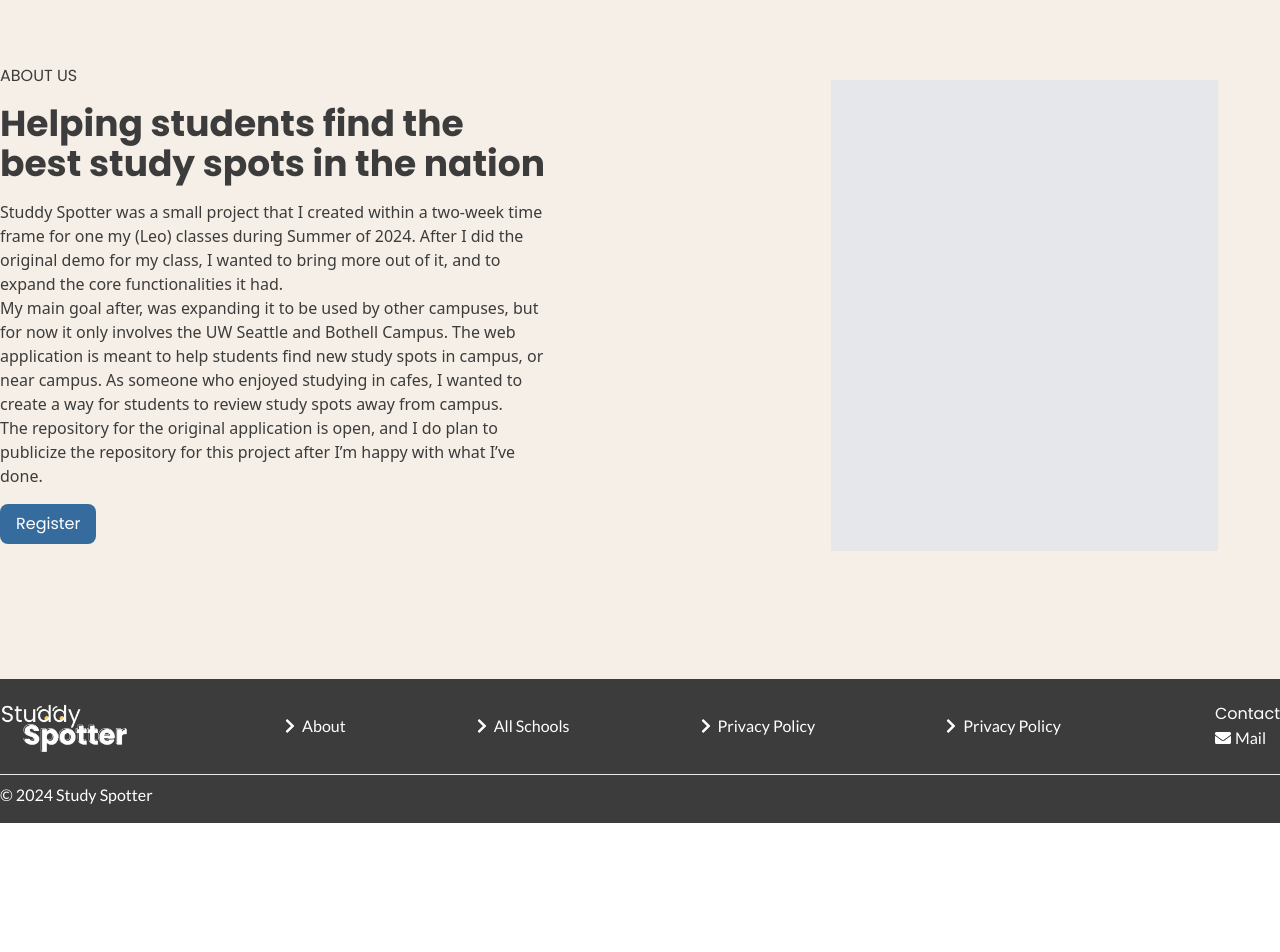
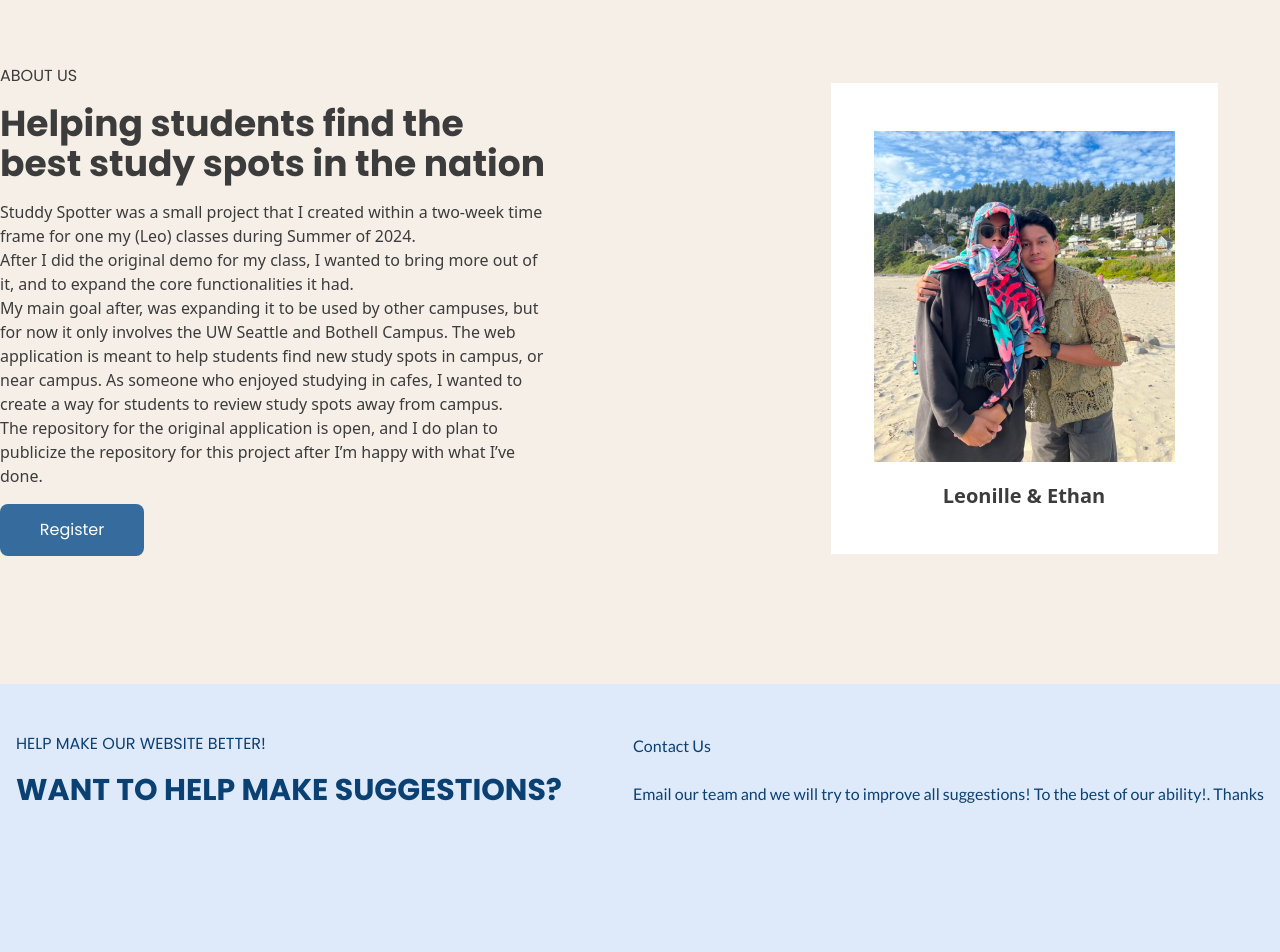
Before and after one commit to LeonilleM/studdy_spotter, a React (Vite) app: page /about in a window 1280 px wide. Shown: the part 160-1112 px from the top of the page. Before the commit the page ends 983 px from the top, so only its background shows below. Built offline with nearby package versions, Linux system fonts and the light colour scheme; no server answers.

Commit message:
"UI - Did major UI fixes, as well as re-worked on the about page"

```diff
--- a/src/pages/About/About.jsx
+++ b/src/pages/About/About.jsx
@@ -1,32 +1,49 @@
 import BackButton from '../../components/shared/BackButton';
+import Creators from '../../assets/littlemonkey.png'
 
 function About() {
   return (
     <div className=" bg-background ">
-      <div className="pt-24 container mx-auto">
+      <section className="pt-24 container mx-auto">
         <div className="absolute sm:left-14 left-5 pt-8">
           <BackButton />
         </div>
         <div className="flex flex-row flex-wrap container justify-between mx-auto sm:px-0 px-4 text-secondary space-y-4 py-32">
-          <div className="sm:w-[43%] space-y-4">
+          <div className="sm:w-[43%] space-y-4 flex flex-col justify-center">
             <h1 className="font-poppins">ABOUT US</h1>
             <h1 className="font-poppins text-4xl font-bold">Helping students find the <span>best</span> study spots in the nation</h1>
             <p>
               Studdy Spotter was a small project that I created within a two-week time frame for one my (Leo) classes during Summer of 2024.
+              <br />
               After I did the original demo for my class, I wanted to bring more out of it, and to expand the core functionalities it had.
               <br />
               My main goal after, was expanding it to be used by other campuses, but for now it only involves the UW Seattle and Bothell Campus. The web application is meant to help students find new study spots in campus, or near campus. As someone who enjoyed studying in cafes, I wanted to create a way for students to review study spots away from campus.
               <br />
               The repository for the original application is open, and I do plan to publicize the repository for this project after I’m happy with what I’ve done.
             </p>
-            <button className="bg-accent text-white font-poppins  py-2 px-4 rounded-lg">Register</button>
+            <button className="bg-accent text-white font-poppins  py-3.5 rounded-lg w-36">Register</button>
           </div>
           <div className="flex items-center justify-center sm:w-[40%] w-full">
-            <div className="h-[471px] w-[387px] bg-gray-200 flex items-center justify-center">
+            <div className="h-[471px] w-[387px] bg-white flex flex-col items-center py-12">
+              <img src={Creators} alt="Creators" />
+              <h1 className="font poppins text-xl font-semibold mt-5">Leonille & Ethan</h1>
             </div>
           </div>
         </div>
-      </div>
+      </section>
+      <section className="bg-[#DEEAF9] h-[385px] w-full">
+        <div className="container mx-auto flex flex-row flex-wrap justify-between items-center text-[#0B4073] py-12 px-4 ">
+          <div className="flex flex-col space-y-4 font-poppins ">
+            <h1>HELP MAKE OUR WEBSITE BETTER! </h1>
+            <h1 className="text-3xl font-bold w-">WANT TO HELP MAKE SUGGESTIONS?</h1>
+          </div>
+          <div className="flex flex-col space-y-6 font-lato">
+            <h1>Contact Us</h1>
+            <h1>Email our team and we will try to improve all suggestions! To the best of our ability!. Thanks</h1>
+
+          </div>
+        </div>
+      </section>
 
     </div>
   )
--- a/src/pages/Account/Account.jsx
+++ b/src/pages/Account/Account.jsx
@@ -39,7 +39,6 @@ function Account() {
         <div className="2xl:h-screen bg-background pt-20 text-secondary">
             {isAuthenticated ? (
                 <div className="flex lg:flex-row flex-col  container mx-auto py-24 2xl:px-40 px-4 gap-24">
-
                     <div className="flex flex-col lg:w-1/3 w-full">
                         <div className="flex flex-col items-center bg-secondary text-white  rounded-t-md p-8 shadow-lg font-lato">
                             <div className="self-start flex flex-col items-center ">
--- a/src/pages/Auth/SignIn.jsx
+++ b/src/pages/Auth/SignIn.jsx
@@ -52,15 +52,14 @@ function SignIn() {
 
     return (
         <div className="bg-background min-h-screen">
-            <div className="absolute md:translate-x-12 translate-x-6 translate-y-12 ">
+            <div className="absolute md:translate-x-12 translate-x-6 sm:translate-y-12 translate-y-6 ">
                 <BackButton location="/" />
             </div>
             <div className="flex items-center justify-center min-h-screen px-4 ">
-                <div className="w-full max-w-md py-16 sm:px-12 px-6 bg-white rounded-xl  flex flex-col  shadow-2xl text-black ">
+                <div className="w-full max-w-md pt-16 sm:px-12 px-6 bg-white rounded-xl  flex flex-col  shadow-2xl text-black ">
                     <h1 className="font-poppins text-3xl pb-4 font-bold">
                         Log In
                     </h1>
-
                     {error && <div className="bg-red-100 border-l-4 border-red-500 text-red-700 p-4 " role="alert"> {error} </div>}
                     {/* Form */}
                     <form className="flex flex-col space-y-5 mt-5 font-lato w-full text-lato font-bold" onSubmit={handleSignIn}>
--- a/src/pages/Auth/SignUp.jsx
+++ b/src/pages/Auth/SignUp.jsx
@@ -60,16 +60,16 @@ const SignUp = () => {
                 <BackButton location="/" />
             </div>
             <div className="flex flex-col items-center justify-center px-4 h-screen">
-                <div className="pt-20 sm:px-12 px-6 bg-white rounded-lg flex flex-col  shadow-2xl text-black items-center">
+                <div className="w-full max-w-md pt-16 sm:px-12 px-6 bg-white rounded-xl flex flex-col shadow-2xl text-black">
                     <h1 className="text-start font-poppins text-3xl pb-4 font-bold self-start">Register </h1>
                     {error && <div className="bg-red-100 border-l-4 border-red-500 text-red-700 p-4 self-start w-full" role="alert"> {error} </div>}
-                    <form className="flex flex-col space-y-5 mt-5 font-lato w-full text-sm font-bold" onSubmit={handleSignUp}>
-                        <div className="flex flex-row space-x-5 ">
-                            <div className="flex flex-col">
+                    <form className="flex flex-col space-y-5 mt-5 font-lato w-full text-lato font-bold" onSubmit={handleSignUp}>
+                        <div className="flex flex-row space-x-5">
+                            <div className="flex flex-col w-1/2">
                                 <label>First Name<span className="text-red-500">*</span></label>
                                 <input type="text" name="firstName" placeholder="First Name" className="p-2 rounded-md border-action border-2" />
                             </div>
-                            <div className="flex flex-col">
+                            <div className="flex flex-col w-1/2">
                                 <label>Last Name<span className="text-red-500">*</span></label>
                                 <input type="text" name="lastName" placeholder="Last Name" className="p-2 rounded-md border-action border-2" />
                             </div>
--- a/src/pages/University/University.jsx
+++ b/src/pages/University/University.jsx
@@ -88,15 +88,16 @@ function University() {
         <div className="overflow-x-hidden bg-background">
             {loading && loadingComponent("Loading Study Spots...")}
             {uniData && uniData.map((uni) => (
-                <div key={uni.id} style={{ backgroundImage: `url(${uni.image_url})`, backgroundSize: 'cover', backgroundPosition: 'center', height: '50vh', width: '100%' }}>
+                <div key={uni.id}
+                    className="2xl:h-[50vh] h-[60vh]"
+                    style={{ backgroundImage: `url(${uni.image_url})`, backgroundSize: 'cover', backgroundPosition: 'center', width: '100%' }}>
                     <div
-                        className="lg:w-1/3 w-[60%] h-full font-lato flex flex-col items-center justify-center lg:px-12 px-4 gap-4 opacity-85"
+                        className="lg:w-1/3 w-[60%] h-full font-lato flex flex-col  justify-center lg:px-14 px-4 gap-4 opacity-85"
                         style={{ backgroundColor: uni.school_hex_color ? `${uni.school_hex_color}` : '#000000' }}
                     >
-                        <h1 className="text-white font-bold lg:text-4xl text-2xl text-center">{uni.name}</h1>
+                        <h1 className="text-white font-bold lg:text-3xl text-xl ">{uni.name}</h1>
                         <div>
-                            <h1 className="text-white font-bold lg:text-2xl text-center italic">{uni.city},</h1>
-                            <h1 className="text-white font-bold lg:text-2xl text-center">{uni.States.name}</h1>
+                            <h1 className="text-white font-bold lg:text-xl">{uni.city}, {uni.States.name}</h1>
                         </div>
                     </div>
                 </div>
--- a/src/services/Auth/ProtectedRoute.jsx
+++ b/src/services/Auth/ProtectedRoute.jsx
@@ -7,10 +7,9 @@ import { loadingComponent } from '../../components/Loading';
 const ProtectedRoute = ({ Component }) => {
     const { isAuthenticated, isLoading } = useContext(AuthContext);
     const location = useLocation();
-    // Load first
-    if (isLoading) return loadingComponent("Checking Authentication...");
 
-    // Final check
+    if (isLoading) return loadingComponent("Checking Credentials...");
+
     return isAuthenticated ? (
         <Component />
     ) : (
```
Also changed, not shown: src/pages/Reviews/Reviews.jsx (+4 -4 lines), src/assets/littlemonkey.png (added).
